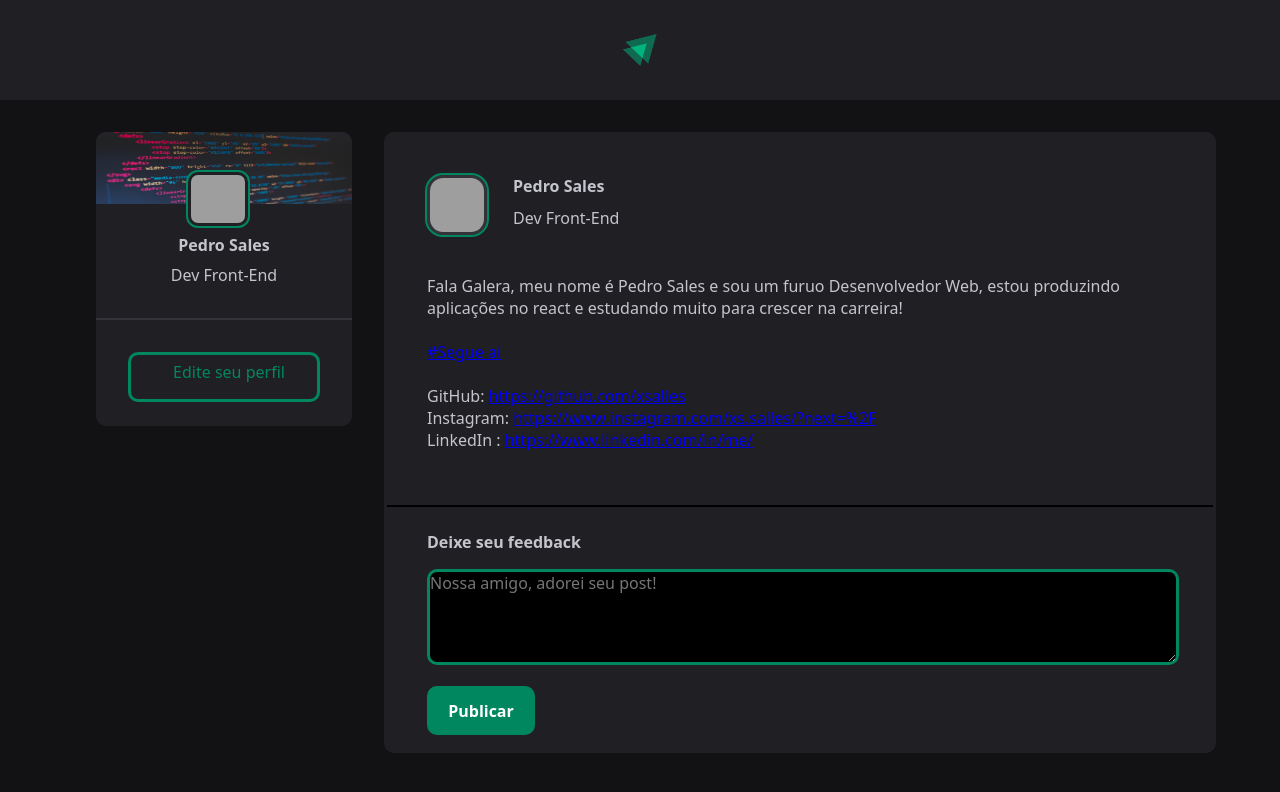
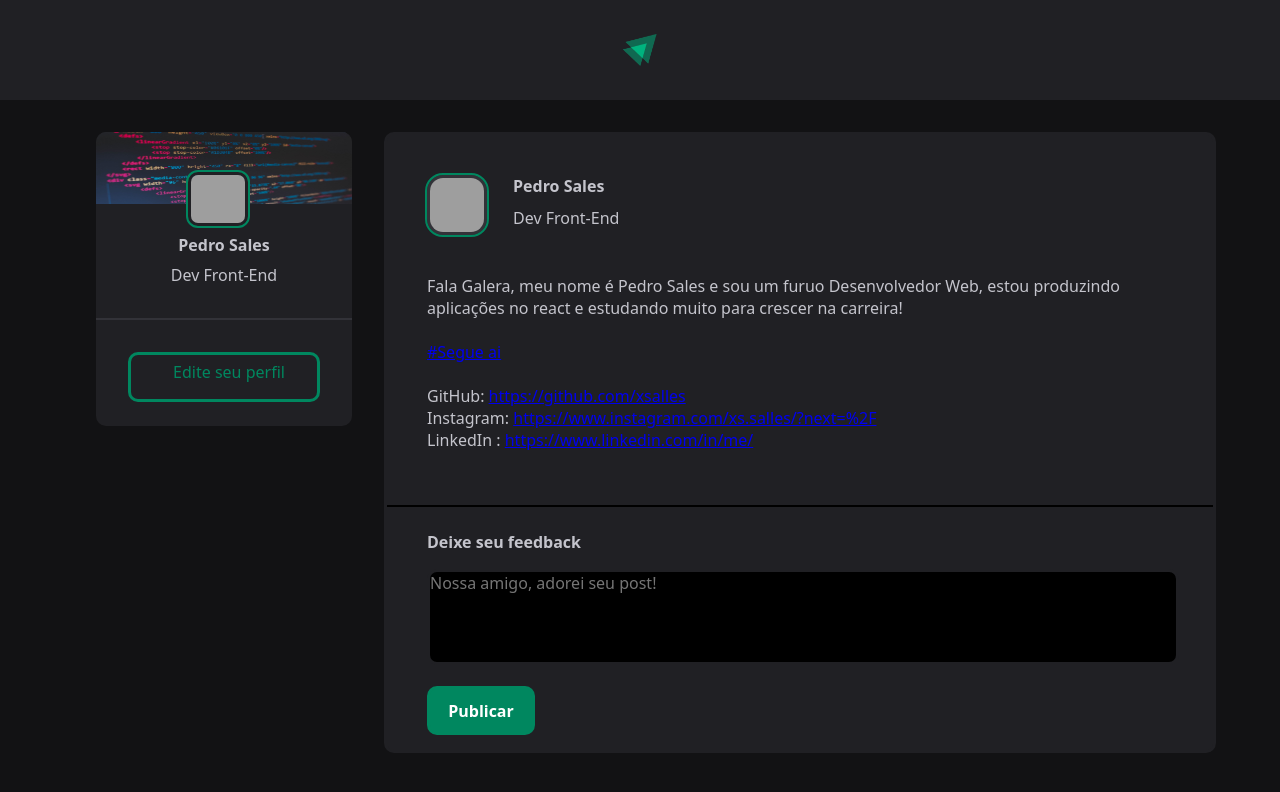
Before and after one commit to xsalles/vite-course, a React (Vite) app: page / in a window 1280 px wide. Shown: the top 792 px of the page. Built offline with nearby package versions, Linux system fonts and the light colour scheme; grey boxes are pictures that could not be loaded.

Commit message:
refactored: resize's text area and removed the border

```diff
--- a/src/components/pattern/composition/post.composition.jsx
+++ b/src/components/pattern/composition/post.composition.jsx
@@ -1,4 +1,5 @@
 import styles from "../../styles.module.css";
+
 
 export default function Post() {
   return (
--- a/src/components/styles.module.css
+++ b/src/components/styles.module.css
@@ -143,10 +143,11 @@
     width: 752px;
     height: 96px;
     background-color: black;
-    border: solid var(--green-500);
+    border: solid var(--gray-800);
     border-radius: 10px;
     margin-top: 16px;
     color: white;
+    resize: none;
 }
 
 .postButton{
```
